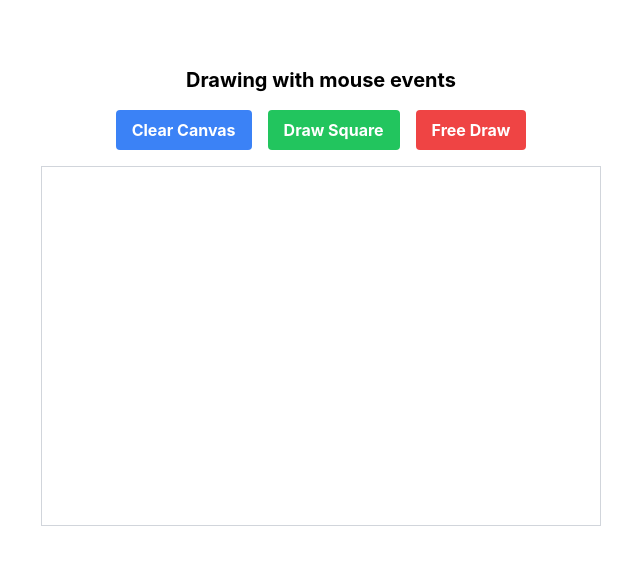
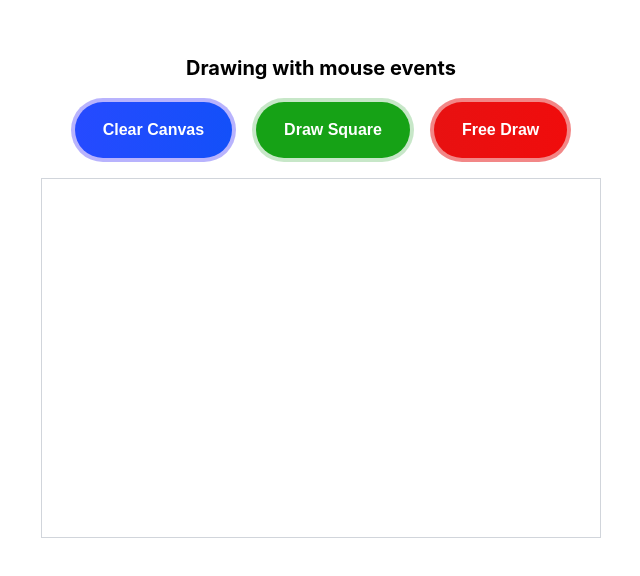
Before and after one commit to SumeyraSeyma/React-canvassquare, a React (Create React App) app in the folder canvasquare/: page / in a window 1280 px wide. Shown: the part 104-680 px from the top of the page, without its empty margins (319-959 px from the left). Built offline with nearby package versions, Linux system fonts and the light colour scheme.

Commit message:
buttons css

```diff
--- a/canvasquare/src/components/Canvas/Canvas.js
+++ b/canvasquare/src/components/Canvas/Canvas.js
@@ -71,9 +71,9 @@ function Canvas() {
     <div className="flex flex-col items-center justify-center min-h-screen">
       <h1 className="text-xl font-bold mb-4">Drawing with mouse events</h1>
       <div className="flex space-x-4 mb-4">
-        <button className="bg-blue-500 hover:bg-blue-700 text-white font-bold py-2 px-4 rounded" onClick={clearCanvas}>Clear Canvas</button>
-        <button className="bg-green-500 hover:bg-green-700 text-white font-bold py-2 px-4 rounded" onClick={() => setDrawMode('square')}>Draw Square</button>
-        <button className="bg-red-500 hover:bg-red-700 text-white font-bold py-2 px-4 rounded" onClick={() => setDrawMode(null)}>Free Draw</button>
+        <button className="button-77" onClick={clearCanvas}>Clear Canvas</button>
+        <button className="button-78" onClick={() => setDrawMode('square')}>Draw Square</button>
+        <button className="button-79" onClick={() => setDrawMode(null)}>Free Draw</button>
       </div>
       <canvas ref={canvasRef} width="560" height="360" className="border border-gray-300"></canvas>
     </div>
--- a/canvasquare/src/components/Canvas/canvas.css
+++ b/canvasquare/src/components/Canvas/canvas.css
@@ -4,69 +4,308 @@ canvas {
     height: 360px;
   }
 
-.button-86 {
-  all: unset;
-  width: 100px;
-  height: 30px;
+  .button-77 {
+    align-items: center;
+    appearance: none;
+    background-clip: padding-box;
+    background-color: initial;
+    background-image: none;
+    border-style: none;
+    box-sizing: border-box;
+    color: #fff;
+    cursor: pointer;
+    display: inline-block;
+    flex-direction: row;
+    flex-shrink: 0;
+    font-family: Eina01,sans-serif;
+    font-size: 16px;
+    font-weight: 800;
+    justify-content: center;
+    line-height: 24px;
+    margin: 0;
+    min-height: 64px;
+    outline: none;
+    overflow: visible;
+    padding: 19px 26px;
+    pointer-events: auto;
+    position: relative;
+    text-align: center;
+    text-decoration: none;
+    text-transform: none;
+    user-select: none;
+    -webkit-user-select: none;
+    touch-action: manipulation;
+    vertical-align: middle;
+    width: auto;
+    word-break: keep-all;
+    z-index: 0;
+  }
+
+  @media (min-width: 768px) {
+    .button-77 {
+      padding: 19px 32px;
+    }
+  }
+
+  .button-77:before,
+  .button-77:after {
+    border-radius: 80px;
+  }
+
+  .button-77:before {
+    background-color: rgba(34, 19, 249, 0.32);
+    content: "";
+    display: block;
+    height: 100%;
+    left: 0;
+    overflow: hidden;
+    position: absolute;
+    top: 0;
+    width: 100%;
+    z-index: -2;
+  }
+
+  .button-77:after {
+    background-color: initial;
+    background-image: linear-gradient(92.83deg, #264aff 0, #1350f9 100%);
+    bottom: 4px;
+    content: "";
+    display: block;
+    left: 4px;
+    overflow: hidden;
+    position: absolute;
+    right: 4px;
+    top: 4px;
+    transition: all 100ms ease-out;
+    z-index: -1;
+  }
+
+  .button-77:hover:not(:disabled):after {
+    bottom: 0;
+    left: 0;
+    right: 0;
+    top: 0;
+    transition-timing-function: ease-in;
+  }
+
+  .button-77:active:not(:disabled) {
+    color: #ccc;
+  }
+
+  .button-77:active:not(:disabled):after {
+    background-image: linear-gradient(0deg, rgba(0, 0, 0, .2), rgba(0, 0, 0, .2)), linear-gradient(92.83deg, #2663ff 0, #1335f9 100%);
+    bottom: 4px;
+    left: 4px;
+    right: 4px;
+    top: 4px;
+  }
+
+  .button-77:disabled {
+    cursor: default;
+    opacity: .24;
+  }
+
+
+
+.button-78 {
+  align-items: center;
+  appearance: none;
+  background-clip: padding-box;
+  background-color: initial;
+  background-image: none;
+  border-style: none;
+  box-sizing: border-box;
+  color: #fff;
+  cursor: pointer;
+  display: inline-block;
+  flex-direction: row;
+  flex-shrink: 0;
+  font-family: Eina01,sans-serif;
   font-size: 16px;
-  background: transparent;
-  border: none;
+  font-weight: 800;
+  justify-content: center;
+  line-height: 24px;
+  margin: 0;
+  min-height: 64px;
+  outline: none;
+  overflow: visible;
+  padding: 19px 26px;
+  pointer-events: auto;
   position: relative;
-  color: #f0f0f0;
-  cursor: pointer;
-  z-index: 1;
-  padding: 10px 20px;
-  display: flex;
-  align-items: center;
-  justify-content: center;
-  white-space: nowrap;
+  text-align: center;
+  text-decoration: none;
+  text-transform: none;
   user-select: none;
   -webkit-user-select: none;
   touch-action: manipulation;
+  vertical-align: middle;
+  width: auto;
+  word-break: keep-all;
+  z-index: 0;
 }
 
-.button-86::after,
-.button-86::before {
-  content: '';
-  position: absolute;
-  bottom: 0;
-  right: 0;
-  z-index: -99999;
-  transition: all .4s;
+@media (min-width: 768px) {
+  .button-78 {
+    padding: 19px 32px;
+  }
 }
 
-.button-86::before {
-  transform: translate(0%, 0%);
-  width: 100%;
-  height: 100%;
-  background: #28282d;
-  border-radius: 10px;
+.button-78:before,
+.button-78:after {
+  border-radius: 80px;
 }
 
-.button-86::after {
-  transform: translate(10px, 10px);
-  width: 35px;
-  height: 35px;
-  background: #ffffff15;
-  backdrop-filter: blur(5px);
-  -webkit-backdrop-filter: blur(5px);
-  border-radius: 50px;
+.button-78:before {
+  background-color: rgba(83, 180, 84, 0.32);
+  content: "";
+  display: block;
+  height: 100%;
+  left: 0;
+  overflow: hidden;
+  position: absolute;
+  top: 0;
+  width: 100%;
+  z-index: -2;
 }
 
-.button-86:hover::before {
-  transform: translate(5%, 20%);
-  width: 110%;
-  height: 110%;
+.button-78:after {
+  background-color: initial;
+  background-image: linear-gradient(92.83deg, #16a216 0, #16a216 100%);
+  bottom: 4px;
+  content: "";
+  display: block;
+  left: 4px;
+  overflow: hidden;
+  position: absolute;
+  right: 4px;
+  top: 4px;
+  transition: all 100ms ease-out;
+  z-index: -1;
 }
 
-.button-86:hover::after {
-  border-radius: 10px;
-  transform: translate(0, 0);
-  width: 100%;
-  height: 100%;
+.button-78:hover:not(:disabled):after {
+  bottom: 0;
+  left: 0;
+  right: 0;
+  top: 0;
+  transition-timing-function: ease-in;
 }
 
-.button-86:active::after {
-  transition: 0s;
-  transform: translate(0, 5%);
+.button-78:active:not(:disabled) {
+  color: #ccc;
 }
+
+.button-78:active:not(:disabled):after {
+  background-image: linear-gradient(0deg, rgba(0, 0, 0, .2), rgba(0, 0, 0, .2)), linear-gradient(92.83deg, #16a216 0, #16a216 100%);
+  bottom: 4px;
+  left: 4px;
+  right: 4px;
+  top: 4px;
+}
+
+.button-78:disabled {
+  cursor: default;
+  opacity: .24;
+}
+
+
+.button-79 {
+  align-items: center;
+  appearance: none;
+  background-clip: padding-box;
+  background-color: initial;
+  background-image: none;
+  border-style: none;
+  box-sizing: border-box;
+  color: #fff;
+  cursor: pointer;
+  display: inline-block;
+  flex-direction: row;
+  flex-shrink: 0;
+  font-family: Eina01,sans-serif;
+  font-size: 16px;
+  font-weight: 800;
+  justify-content: center;
+  line-height: 24px;
+  margin: 0;
+  min-height: 64px;
+  outline: none;
+  overflow: visible;
+  padding: 19px 26px;
+  pointer-events: auto;
+  position: relative;
+  text-align: center;
+  text-decoration: none;
+  text-transform: none;
+  user-select: none;
+  -webkit-user-select: none;
+  touch-action: manipulation;
+  vertical-align: middle;
+  width: auto;
+  word-break: keep-all;
+  z-index: 0;
+}
+
+@media (min-width: 768px) {
+  .button-79 {
+    padding: 19px 32px;
+  }
+}
+
+.button-79:before,
+.button-79:after {
+  border-radius: 80px;
+}
+
+.button-79:before {
+  background-color: rgba(240, 116, 116, 0.864);
+  content: "";
+  display: block;
+  height: 100%;
+  left: 0;
+  overflow: hidden;
+  position: absolute;
+  top: 0;
+  width: 100%;
+  z-index: -2;
+}
+
+.button-79:after {
+  background-color: initial;
+  background-image: linear-gradient(92.83deg, #e81111 0, #f00c0c 100%);
+  bottom: 4px;
+  content: "";
+  display: block;
+  left: 4px;
+  overflow: hidden;
+  position: absolute;
+  right: 4px;
+  top: 4px;
+  transition: all 100ms ease-out;
+  z-index: -1;
+}
+
+.button-79:hover:not(:disabled):after {
+  bottom: 0;
+  left: 0;
+  right: 0;
+  top: 0;
+  transition-timing-function: ease-in;
+}
+
+.button-79:active:not(:disabled) {
+  color: #ccc;
+}
+
+.button-79:active:not(:disabled):after {
+  background-image: linear-gradient(0deg, rgba(0, 0, 0, .2), rgba(0, 0, 0, .2)), linear-gradient(92.83deg, #f00d0d 0, #f91313 100%);
+  bottom: 4px;
+  left: 4px;
+  right: 4px;
+  top: 4px;
+}
+
+.button-79:disabled {
+  cursor: default;
+  opacity: .24;
+}
```
